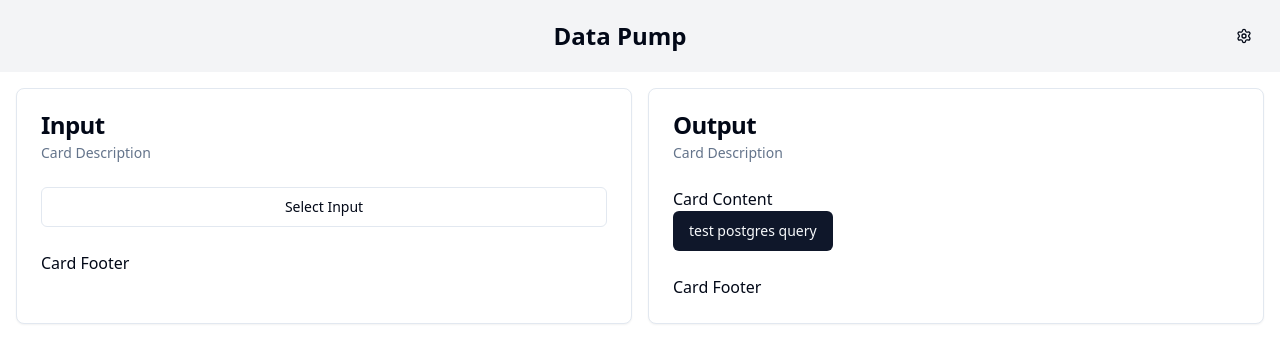
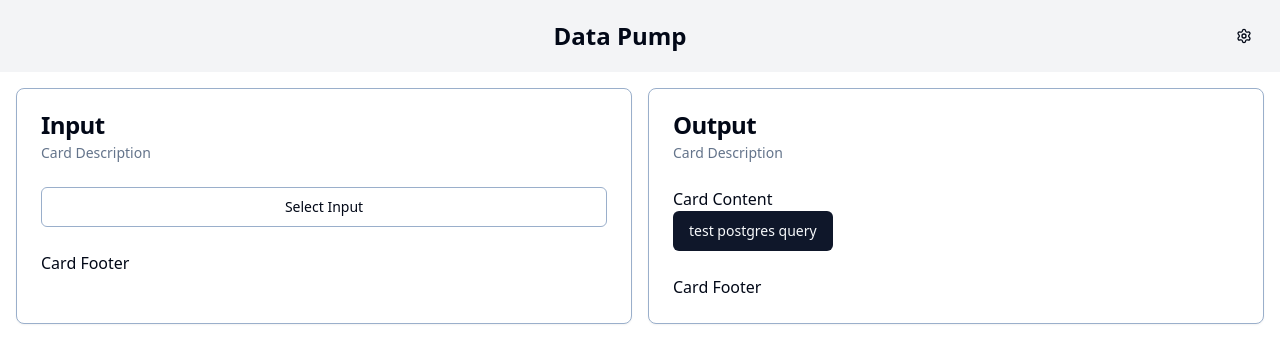
Before and after one commit to burggraf/datapump, a SvelteKit app: page / in a window 1280 px wide. Shown: the top 362 px of the page. Built offline with nearby package versions, Linux system fonts and the light colour scheme.

Commit message:
made outlines darker for cards and buttons

```diff
--- a/src/app.css
+++ b/src/app.css
@@ -16,8 +16,8 @@
 		--card: 0 0% 100%;
 		--card-foreground: 222.2 84% 4.9%;
 
-    --border: 214.3 31.8% 91.4%;
-    --input: 214.3 31.8% 91.4%;
+		--border: 214.3 31.8% 70%;
+		--input: 214.3 31.8% 70%;
 
 		--primary: 222.2 47.4% 11.2%;
 		--primary-foreground: 210 40% 98%;
@@ -49,8 +49,8 @@
 		--card: 222.2 84% 4.9%;
 		--card-foreground: 210 40% 98%;
 
-    --border: 217.2 32.6% 17.5%;
-    --input: 217.2 32.6% 17.5%;
+		--border: 217.2 32.6% 10%;
+		--input: 217.2 32.6% 10%;
 
 		--primary: 210 40% 98%;
 		--primary-foreground: 222.2 47.4% 11.2%;
```
Lines whose indentation alone changed are shown as unchanged.
